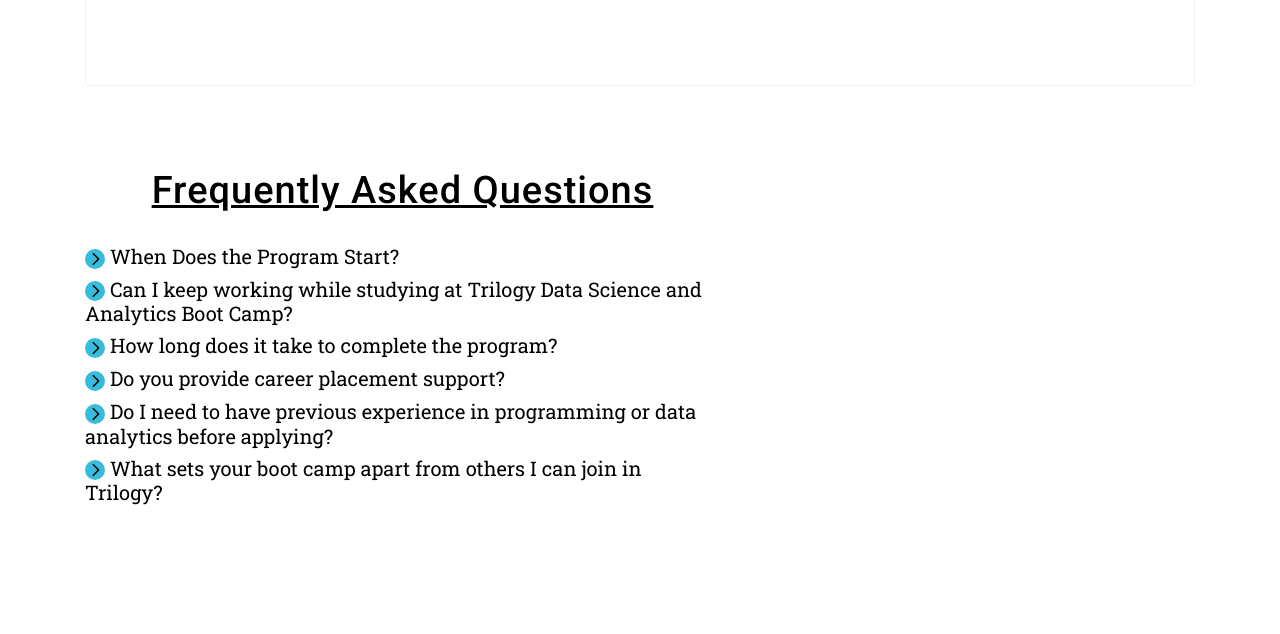
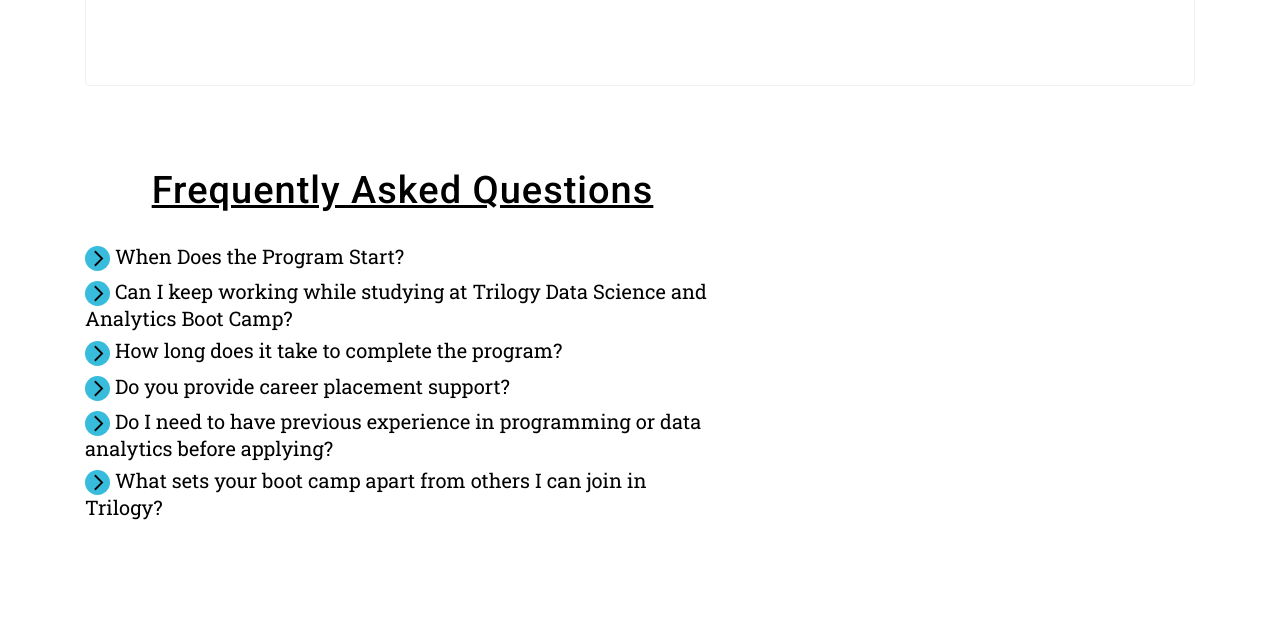
Before and after one commit to melissaintrees/Coding-Landing-Page, a plain HTML site: page index.html in a window 1280 px wide. Shown: the part 1499-2133 px from the top of the page. Drawn offline with nearby package versions, Linux system fonts and the light colour scheme.

Commit message:
clean up svg and further collapsible debug

```diff
--- a/index.html
+++ b/index.html
@@ -314,15 +314,10 @@
               <h2 class="section-title wow fadeInDown" data-wow-delay="0.3s">Frequently Asked Questions </h2>
             </div>
             <div id="accordion">
-                  <div class="links" data-toggle="collapse" data-target="#collapseOne" aria-expanded="true" aria-controls="collapseOne">
+                  <div class="links" role="button" data-toggle="collapse" data-target="#collapseOne" aria-expanded="false" aria-controls="collapseOne">
                     <div class="faqs" id="headingOne">
                     <h5>
-                      <svg class="faq-chev-blue" id="Layer_1" data-name="Layer 1" xmlns="http://www.w3.org/2000/svg" viewBox="0 0 15 15">
-                        <g id="Layer_1-2" data-name="Layer 1-2">
-                          <circle cx="7.5" cy="7.5" r="7.5" style="fill:#38bcdb" />
-                          <polygon points="5.5 3.54 9.45 7.5 5.5 11.46 6.29 12.25 11.02 7.5 6.29 2.75 5.5 3.54" />
-                        </g>
-                      </svg> When Does the Program Start?
+                      <img src="../Coding-Landing-Page/assets/img/chev-blue.svg" width="25"> When Does the Program Start?
                     </h5>
                     </div>
                   </div>
@@ -333,15 +328,10 @@
                       <li>Lorem ipsum dolor sit amet </li>
                     </ol>
                   </div>
-                  <div class="links" data-toggle="collapse" data-target="#collapseTwo" aria-expanded="true" aria-controls="collapseTwo">
+                  <div class="links" role="button" data-toggle="collapse" data-target="#collapseTwo" aria-expanded="false" aria-controls="collapseTwo">
                     <div class="faqs" id="headingTwo">
                       <h5>
-                        <svg class="faq-chev-blue" id="Layer_1" data-name="Layer 1" xmlns="http://www.w3.org/2000/svg" viewBox="0 0 15 15">
-                          <g id="Layer_1-2" data-name="Layer 1-2">
-                            <circle cx="7.5" cy="7.5" r="7.5" style="fill:#38bcdb" />
-                            <polygon points="5.5 3.54 9.45 7.5 5.5 11.46 6.29 12.25 11.02 7.5 6.29 2.75 5.5 3.54" />
-                          </g>
-                        </svg>
+                        <img src="../Coding-Landing-Page/assets/img/chev-blue.svg" width="25">
                         Can I keep working while studying at Trilogy Data Science and Analytics Boot Camp?
                       </h5>
                     </div>
@@ -354,15 +344,10 @@
                     </ol>
                   </div>
 
-                  <div class="links" data-toggle="collapse" data-target="#collapseThree" aria-expanded="true" aria-controls="collapseThree">
+                  <div class="links" role="button" data-toggle="collapse" data-target="#collapseThree" aria-expanded="false" aria-controls="collapseThree">
                     <div class="faqs" id="headingThree">
                       <h5>
-                        <svg class="faq-chev-blue" id="Layer_1" data-name="Layer 1" xmlns="http://www.w3.org/2000/svg" viewBox="0 0 15 15">
-                          <g id="Layer_1-2" data-name="Layer 1-2">
-                            <circle cx="7.5" cy="7.5" r="7.5" style="fill:#38bcdb" />
-                            <polygon points="5.5 3.54 9.45 7.5 5.5 11.46 6.29 12.25 11.02 7.5 6.29 2.75 5.5 3.54" />
-                          </g>
-                        </svg>
+                          <img src="../Coding-Landing-Page/assets/img/chev-blue.svg" width="25">
                         How long does it take to complete the program?
                       </h5>
                     </div>
@@ -375,15 +360,11 @@
                     </ol>
                   </div>
 
-                  <div class="links" data-toggle="collapse" data-target="#collapseFour" aria-expanded="true" aria-controls="collapseFour">
+                  <div class="links" role="button" data-toggle="collapse" data-target="#collapseFour" aria-expanded="false" aria-controls="collapseFour">
                     <div class="faqs" id="headingFour">
                       <h5>
-                        <svg class="faq-chev-blue" id="Layer_1" data-name="Layer 1" xmlns="http://www.w3.org/2000/svg" viewBox="0 0 15 15">
-                          <g id="Layer_1-2" data-name="Layer 1-2">
-                            <circle cx="7.5" cy="7.5" r="7.5" style="fill:#38bcdb" />
-                            <polygon points="5.5 3.54 9.45 7.5 5.5 11.46 6.29 12.25 11.02 7.5 6.29 2.75 5.5 3.54" />
-                          </g>
-                        </svg> Do you provide career placement support?
+                          <img src="../Coding-Landing-Page/assets/img/chev-blue.svg" width="25">
+                          Do you provide career placement support?
                       </h5>
                     </div>
                   </div>
@@ -394,15 +375,10 @@
                       <li>Lorem ipsum dolor sit amet </li>
                     </ol>
                   </div>
-                    <div class="links" data-toggle="collapse" data-target="#collapseFive" aria-expanded="true" aria-controls="collapseFive">
+                    <div class="links" role="button" data-toggle="collapse" data-target="#collapseFive" aria-expanded="false" aria-controls="collapseFive">
                       <div class="faqs" id="headingFive">
                         <h5>
-                        <svg class="faq-chev-blue" id="Layer_1" data-name="Layer 1" xmlns="http://www.w3.org/2000/svg" viewBox="0 0 15 15">
-                          <g id="Layer_1-2" data-name="Layer 1-2">
-                            <circle cx="7.5" cy="7.5" r="7.5" style="fill:#38bcdb" />
-                            <polygon points="5.5 3.54 9.45 7.5 5.5 11.46 6.29 12.25 11.02 7.5 6.29 2.75 5.5 3.54" />
-                          </g>
-                        </svg>
+                          <img src="../Coding-Landing-Page/assets/img/chev-blue.svg" width="25">
                         Do I need to have previous experience in programming or data analytics before applying?
                         </h5>
                       </div>
@@ -414,16 +390,11 @@
                       <li>Lorem ipsum dolor sit amet </li>
                     </ol>
                   </div>
-                  <div class="links" data-toggle="collapse" data-target="#collapseSix" aria-expanded="true" aria-controls="collapseSix">
+                  <div class="links" role="button" data-toggle="collapse" data-target="#collapseSix" aria-expanded="false" aria-controls="collapseSix">
                     <div class="faqs" id="headingSix">
                       <h5>
-                        <svg class="faq-chev-blue" id="Layer_1" data-name="Layer 1" xmlns="http://www.w3.org/2000/svg" viewBox="0 0 15 15">
-                          <g id="Layer_1-2" data-name="Layer 1-2">
-                            <circle cx="7.5" cy="7.5" r="7.5" style="fill:#38bcdb" />
-                            <polygon points="5.5 3.54 9.45 7.5 5.5 11.46 6.29 12.25 11.02 7.5 6.29 2.75 5.5 3.54" />
-                          </g>
-                        </svg>
-                        What sets your boot camp apart from others I can join in Trilogy?
+                          <img src="../Coding-Landing-Page/assets/img/chev-blue.svg" width="25">
+                          What sets your boot camp apart from others I can join in Trilogy?
                       </h5>
                     </div>
                   </div>
```
